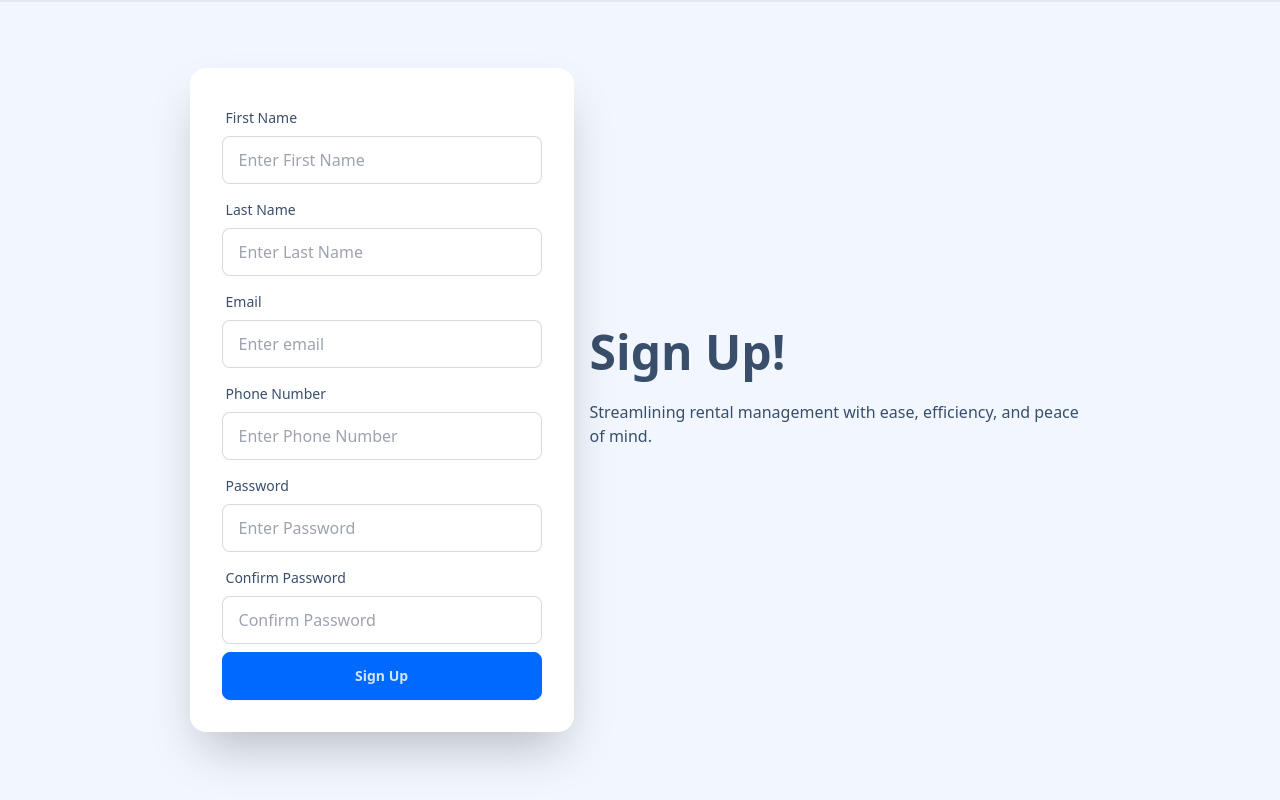
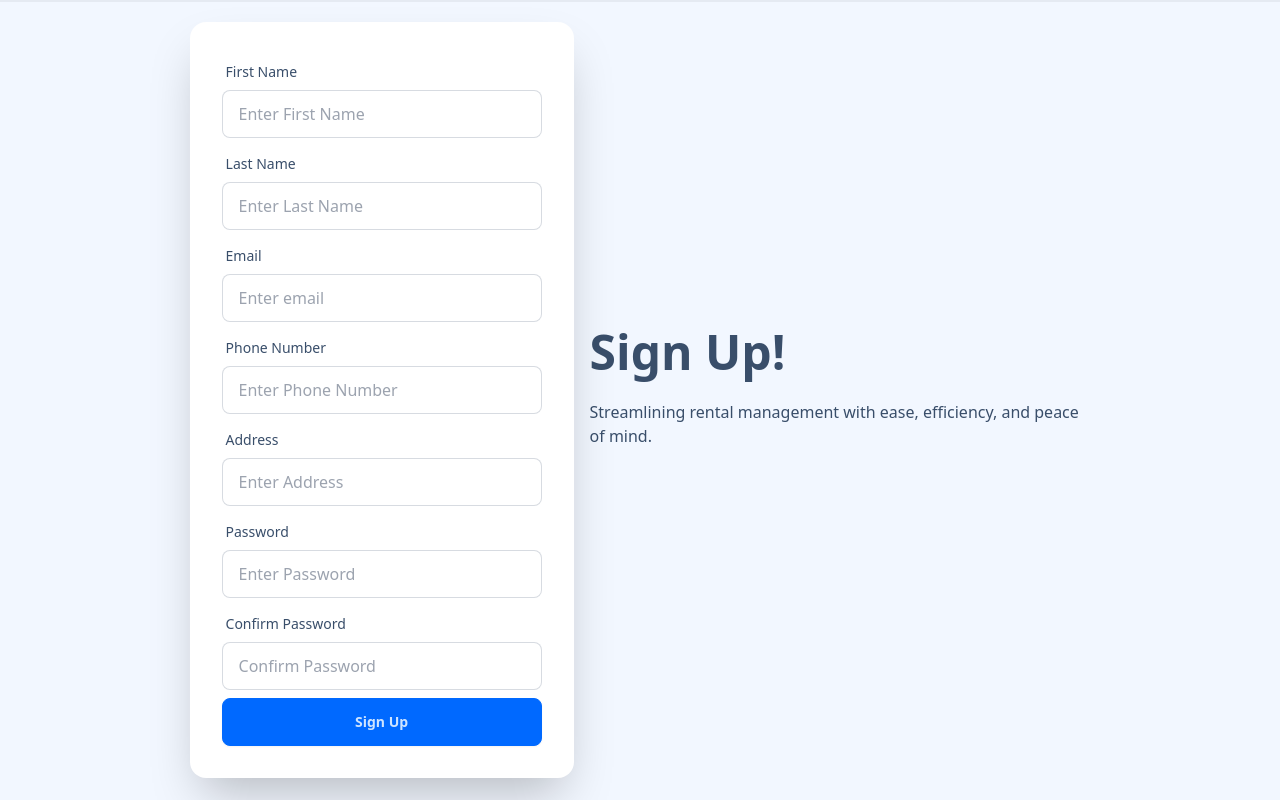
Before and after one commit to Achinthya18/RentEase, a Flask app: page /signup in a window 1280 px wide. Shown: the part 64-864 px from the top of the page. Run offline with Flask 3, Linux system fonts and the light colour scheme; some libraries are stand-ins or nearby versions.

Commit message:
made few changes on signup

```diff
--- a/Website/auth.py
+++ b/Website/auth.py
@@ -1,18 +1,35 @@
 from flask import Blueprint, render_template,request,flash
+import mysql.connector
+try:
+    conn=mysql.connector.connect(
+        user='root',
+        password='Lifesucks@1313',
+        host='localhost',
+        port='3306'
+    )
+    if conn.is_connected():
+        print("connected")
+except:
+    print("issues with connection")
+cur=conn.cursor()
+cur.execute("use test")
 auth= Blueprint('auth',__name__)
 @auth.route('/base')
 def base():
     return render_template('base.html')
+
 @auth.route('/signup', methods=['GET', 'POST'])
 def signup():
     if request.method == 'POST':
         firstName = request.form.get('firstName')
         lastName = request.form.get('lastName')
         email = request.form.get('email')
+        address = request.form.get('address')
         phoneNumber = request.form.get('phoneNumber')
         password1 = request.form.get('password1')
-        password2 = request.form.get('password2')
+        password2 = request.form.get('password')
 
+        # Form Validation
         if len(email) < 4:
             flash('Email must have greater than 4 characters.', category='error')
         elif len(firstName) < 2:
@@ -20,11 +37,30 @@ def signup():
         elif len(password1) < 7:
             flash('Password must have greater than 7 characters.', category='error')
         elif password1 != password2:
-            flash('Password does not match.', category='error')
+            flash('Passwords do not match.', category='error')
+        elif not password1.isalnum():
+            flash('Password must contain only alphanumeric characters.', category='error')
+        elif not (phoneNumber.isdigit() and len(phoneNumber) != 10):
+            flash('Phone Number must contain only digits.', category='error')
         else:
-            #add user to the database
-            flash('Account created!', category='success')
+            # Input Sanitization and Database Operation
+            try:
+                cur.execute('''INSERT INTO Landlord
+                                (LFname, LLname, LEmail, Lphone, LAddress, LPassword)
+                                VALUES (%s, %s, %s, %s, %s, %s)''',
+                            (firstName, lastName, email, phoneNumber, address, password1))
+                conn.commit()
+                flash('Account created successfully!', category='success')
+            except Exception as e:
+                flash(f'An error occurred: {str(e)}', category='error')
+                conn.rollback()
     return render_template('signup.html')
 @auth.route('/login', methods=['GET', 'POST'])
 def login():
+    data=request.form
+    print(data)
+    email=request.form.get('email')
+
+    paswd=request.form.get('password')
+
     return render_template('login.html')
--- a/Website/templates/signup.html
+++ b/Website/templates/signup.html
@@ -10,6 +10,20 @@
 </head>
 
 <body>
+    {% with messages = get_flashed_messages(with_categories=true) %}
+    {% if messages %}
+    {% for category, message in messages %}
+    <div role="alert" class="alert alert-{{ category }}">
+        <svg xmlns="http://www.w3.org/2000/svg" class="stroke-current shrink-0 h-6 w-6" fill="none" viewBox="0 0 24 24">
+            <path stroke-linecap="round" stroke-linejoin="round" stroke-width="2"
+                d="M10 14l2-2m0 0l2-2m-2 2l-2-2m2 2l2 2m7-2a9 9 0 11-18 0 9 9 0 0118 0z" />
+        </svg>
+        <span>{{ message }}</span>
+    </div>
+    {% endfor %}
+    {% endif %}
+    {% endwith %}
+
     <div class="sticky top-0 z-50 glass navbar bg-base-300">
         <img src="https://cdn.hugeicons.com/icons/home-03-stroke-rounded.svg" alt="home-03" width="24" height="24" />
         <a class="btn btn-ghost text-xl ml-2" href="/base">Rentease</a>
@@ -21,42 +35,55 @@
                 <p class="py-6">Streamlining rental management with ease, efficiency, and peace of mind.</p>
             </div>
             <div class="card shrink-0 w-full max-w-sm shadow-2xl bg-base-100">
-                <form class="card-body">
+                <form class="card-body" method="post">
                     <div class="form-control">
                         <label class="label">
                             <span class="label-text">First Name</span>
                         </label>
-                        <input type="text" placeholder="Enter First Name" class="input input-bordered" id="firstName" required />
+                        <input type="text" placeholder="Enter First Name" class="input input-bordered" id="firstName"
+                            name="firstName" required />
                     </div>
                     <div class="form-control">
                         <label class="label">
                             <span class="label-text">Last Name</span>
                         </label>
-                        <input type="text" placeholder="Enter Last Name" class="input input-bordered" id="lastName" required />
+                        <input type="text" placeholder="Enter Last Name" class="input input-bordered" id="lastName"
+                            name="lastName" required />
                     </div>
                     <div class="form-control">
                         <label class="label">
                             <span class="label-text">Email</span>
                         </label>
-                        <input type="email" placeholder="Enter email" class="input input-bordered" id="email" required />
+                        <input type="email" placeholder="Enter email" class="input input-bordered" id="email"
+                            name="email" required />
                     </div>
                     <div class="form-control">
                         <label class="label">
                             <span class="label-text">Phone Number</span>
                         </label>
-                        <input type="tel" placeholder="Enter Phone Number" class="input input-bordered" id="phoneNumber" required />
+                        <input type="tel" placeholder="Enter Phone Number" class="input input-bordered" id="phoneNumber"
+                            name="phoneNumber" required />
+                    </div>
+                    <div class="form-control">
+                        <label class="label">
+                            <span class="label-text">Address</span>
+                        </label>
+                        <input type="text" placeholder="Enter Address" class="input input-bordered" id="address"
+                            name="address" required />
                     </div>
                     <div class="form-control">
                         <label class="label">
                             <span class="label-text">Password</span>
                         </label>
-                        <input type="password" placeholder="Enter Password" class="input input-bordered" id="password1" required />
+                        <input type="password" placeholder="Enter Password" class="input input-bordered" id="password1"
+                            name="password1" required />
                     </div>
                     <div class="form-control">
                         <label class="label">
                             <span class="label-text">Confirm Password</span>
                         </label>
-                        <input type="password" placeholder="Confirm Password" class="input input-bordered" id="" required />
+                        <input type="password" placeholder="Confirm Password" class="input input-bordered" id="password"
+                            name="password" required />
                     </div>
                     <div class="form-control">
                         <button class="btn btn-primary">Sign Up</button>
```
